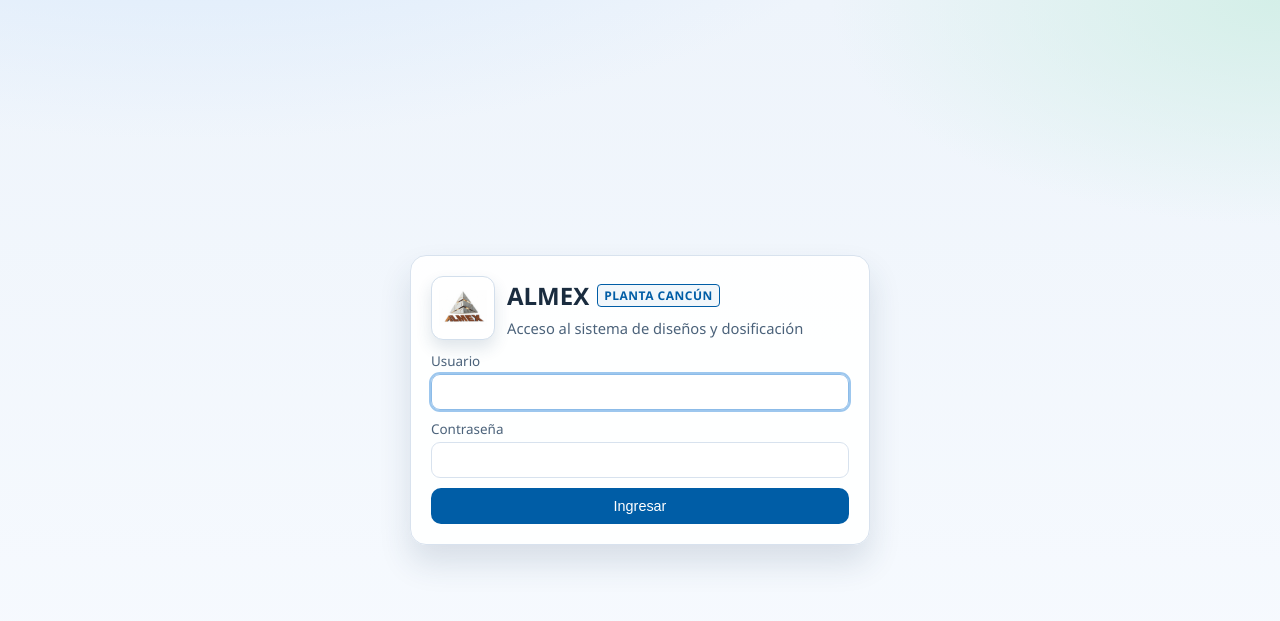
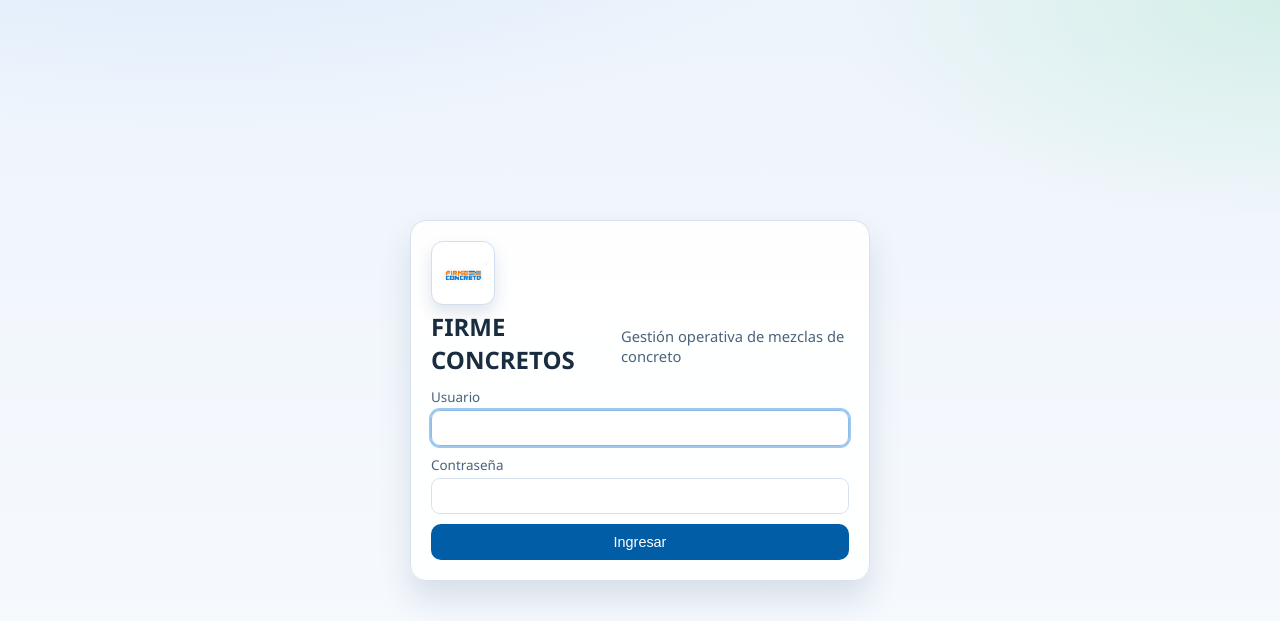
Before and after one commit to kknto/Formix-FirmeConcreto, a Flask app: page /login in a window 1280 px wide. Shown: the top 621 px of the page. Run offline with Flask 3, Linux system fonts and the light colour scheme; parts of the project's set-up code (start-up, migrations or seed data) failed here and were passed over; some libraries are stand-ins or nearby versions.

Commit message:
Update branding: Integrated new logo and removed all Almex references

```diff
--- a/static/js/app.js
+++ b/static/js/app.js
@@ -66,7 +66,7 @@
 const MOD_DATE_HEADER = "FECHA_MODIF";
 const QC_AGGREGATES = ["Fino 1", "Fino 2", "Grueso 1", "Grueso 2"];
 const QC_FIELDS = ["pvs", "pvc", "densidad", "absorcion", "humedad"];
-const BRAND_LOGO_URL = `${window.location.origin}/static/img/logo_almex.png`;
+const BRAND_LOGO_URL = `${window.location.origin}/static/img/logo_firme_concreto.jpeg`;
 const MUTATING_HTTP_METHODS = new Set(["POST", "PUT", "PATCH", "DELETE"]);
 
 const tableHead = document.querySelector("#csvTable thead");
@@ -1896,10 +1896,10 @@
   <div class="sheet">
     <div class="head">
       <div class="head-brand">
-        <img class="head-logo" src="${escapeHtml(BRAND_LOGO_URL)}" alt="ALMEX">
+        <img class="head-logo" src="${escapeHtml(BRAND_LOGO_URL)}" alt="FIRME CONCRETOS">
         <div>
           <h1>Reporte de Dosificador</h1>
-          <p class="brand">ALMEX</p>
+          <p class="brand">FIRME CONCRETOS</p>
         </div>
       </div>
       <p class="sub">Generado: ${escapeHtml(reportDate)} | Archivo: ${escapeHtml(snap.file)}</p>
--- a/templates/index.html
+++ b/templates/index.html
@@ -5,7 +5,8 @@
   <meta charset="utf-8">
   <meta name="viewport" content="width=device-width, initial-scale=1">
   <title>FIRME CONCRETOS | Editor de Diseños de Mezclas</title>
-  <link rel="icon" type="image/png" href="{{ url_for('static', filename='img/logo_almex.png', v=cache_bust) }}">
+  <link rel="icon" type="image/jpeg"
+    href="{{ url_for('static', filename='img/logo_firme_concreto.jpeg', v=cache_bust) }}">
   <link rel="stylesheet" href="{{ url_for('static', filename='css/styles.css', v=cache_bust) }}">
   <link rel="stylesheet" href="{{ url_for('static', filename='css/fleet.css', v=cache_bust) }}">
   <link rel="stylesheet" href="{{ url_for('static', filename='css/inventory.css', v=cache_bust) }}">
@@ -942,7 +943,7 @@
         <header class="panel-header" style="display: flex; justify-content: space-between; align-items: center;">
           <div class="consulta-head" style="margin: 0;">
             <h2>Gestión de Usuarios</h2>
-            <p>Módulo de administración del sistema ALMEX</p>
+            <p>Módulo de administración del sistema FIRME CONCRETOS</p>
           </div>
           <button id="btnNewUser" class="btn btn--primary">Registrar Usuario</button>
         </header>
--- a/templates/login.html
+++ b/templates/login.html
@@ -4,19 +4,21 @@
 <head>
   <meta charset="utf-8">
   <meta name="viewport" content="width=device-width, initial-scale=1">
-  <title>Acceso - ALMEX</title>
-  <link rel="icon" type="image/png" href="{{ url_for('static', filename='img/logo_almex.png', v=cache_bust) }}">
+  <title>Acceso - FIRME CONCRETOS</title>
+  <link rel="icon" type="image/jpeg"
+    href="{{ url_for('static', filename='img/logo_firme_concreto.jpeg', v=cache_bust) }}">
   <link rel="stylesheet" href="{{ url_for('static', filename='css/styles.css', v=cache_bust) }}">
 </head>
 
 <body>
   <main class="auth-layout">
     <section class="auth-card">
-      <div class="auth-brand">
-        <img class="auth-logo" src="{{ url_for('static', filename='img/logo_almex.png', v=cache_bust) }}" alt="ALMEX">
-        <div>
-          <h1 style="display: flex; align-items: center;">ALMEX <span style="font-size: 0.5em; color: var(--brand); font-weight: 600; letter-spacing: 0.5px; border: 1px solid var(--brand); border-radius: 4px; padding: 2px 6px; margin-left: 8px; vertical-align: middle; background: rgba(0, 93, 166, 0.05); white-space: nowrap;">PLANTA CANCÚN</span></h1>
-          <p>Acceso al sistema de diseños y dosificación</p>
+      <div class="auth-header">
+        <img class="auth-logo" src="{{ url_for('static', filename='img/logo_firme_concreto.jpeg', v=cache_bust) }}"
+          alt="FIRME CONCRETOS">
+        <div class="auth-brand">
+          <h1 style="display: flex; align-items: center;">FIRME CONCRETOS</h1>
+          <p>Gestión operativa de mezclas de concreto</p>
         </div>
       </div>
       {% if error %}
```
Also changed, not shown: templates/change_password.html (+8 -3 lines), static/img/logo_almex.png (deleted), static/img/logo_almex.svg (deleted), static/img/logo_firme_concreto.jpeg (added).
